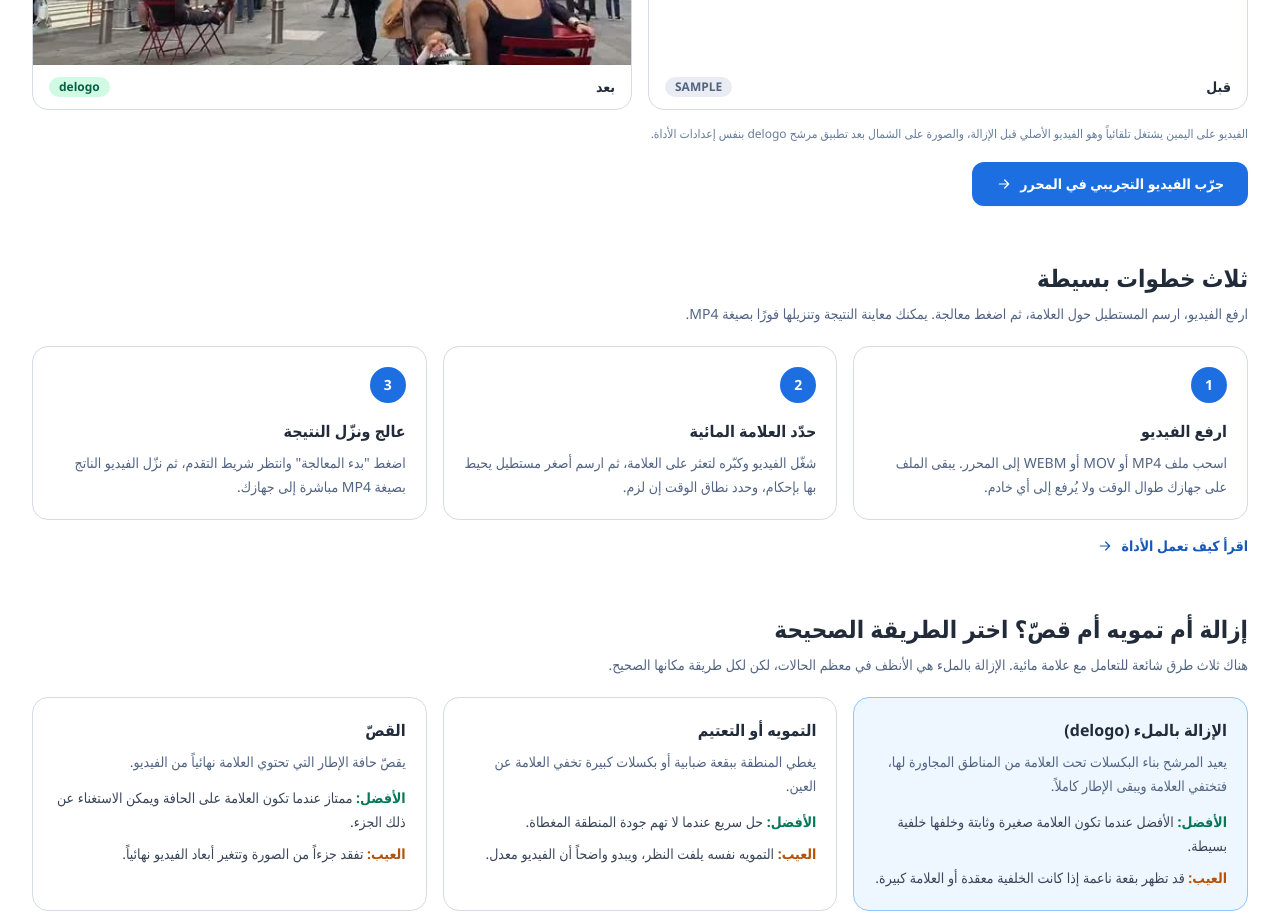
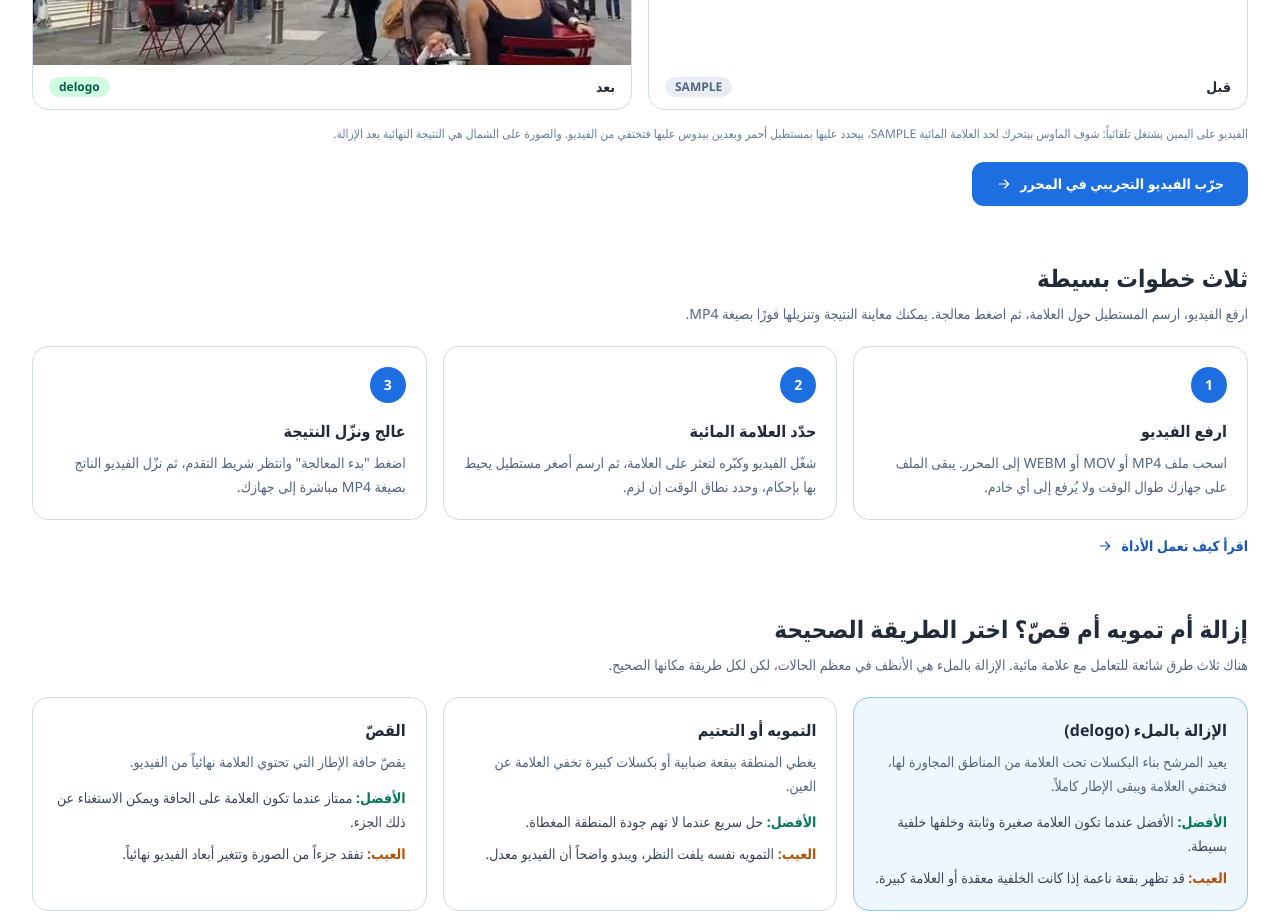
Before and after one commit to hmada30000ok-tech/yourbrandname-watermark-remover, a Next.js app: page / in a window 1280 px wide. Shown: the part 1660-2579 px from the top of the page. Built offline with nearby package versions, Linux system fonts and the light colour scheme; grey boxes are pictures that could not be loaded.

Commit message:
Demo video shows mouse selecting and removing the watermark

```diff
--- a/i18n/dictionaries.ts
+++ b/i18n/dictionaries.ts
@@ -149,7 +149,7 @@ export const ar = {
     demoBefore: 'قبل',
     demoAfter: 'بعد',
     demoCta: 'جرّب الفيديو التجريبي في المحرر',
-    demoNote: 'الفيديو على اليمين يشتغل تلقائياً وهو الفيديو الأصلي قبل الإزالة، والصورة على الشمال بعد تطبيق مرشح delogo بنفس إعدادات الأداة.',
+    demoNote: 'الفيديو على اليمين يشتغل تلقائياً: شوف الماوس بيتحرك لحد العلامة المائية SAMPLE، بيحدد عليها بمستطيل أحمر وبعدين بيدوس عليها فتختفي من الفيديو. والصورة على الشمال هي النتيجة النهائية بعد الإزالة.',
     faqTitle: 'أسئلة شائعة',
     faq: [
       {
@@ -646,7 +646,7 @@ export const en: Dictionary = {
     demoBefore: 'Before',
     demoAfter: 'After',
     demoCta: 'Try the sample video in the editor',
-    demoNote: 'The video on the right plays automatically — it is the original clip before removal. The picture on the left is after applying the delogo filter with the same settings the tool uses.',
+    demoNote: 'The video on the right plays automatically: watch the mouse move to the SAMPLE watermark, draw a red rectangle around it and click it — the watermark disappears from the video. The picture on the left is the final result after removal.',
     faqTitle: 'Frequently asked questions',
     faq: [
       {
```
